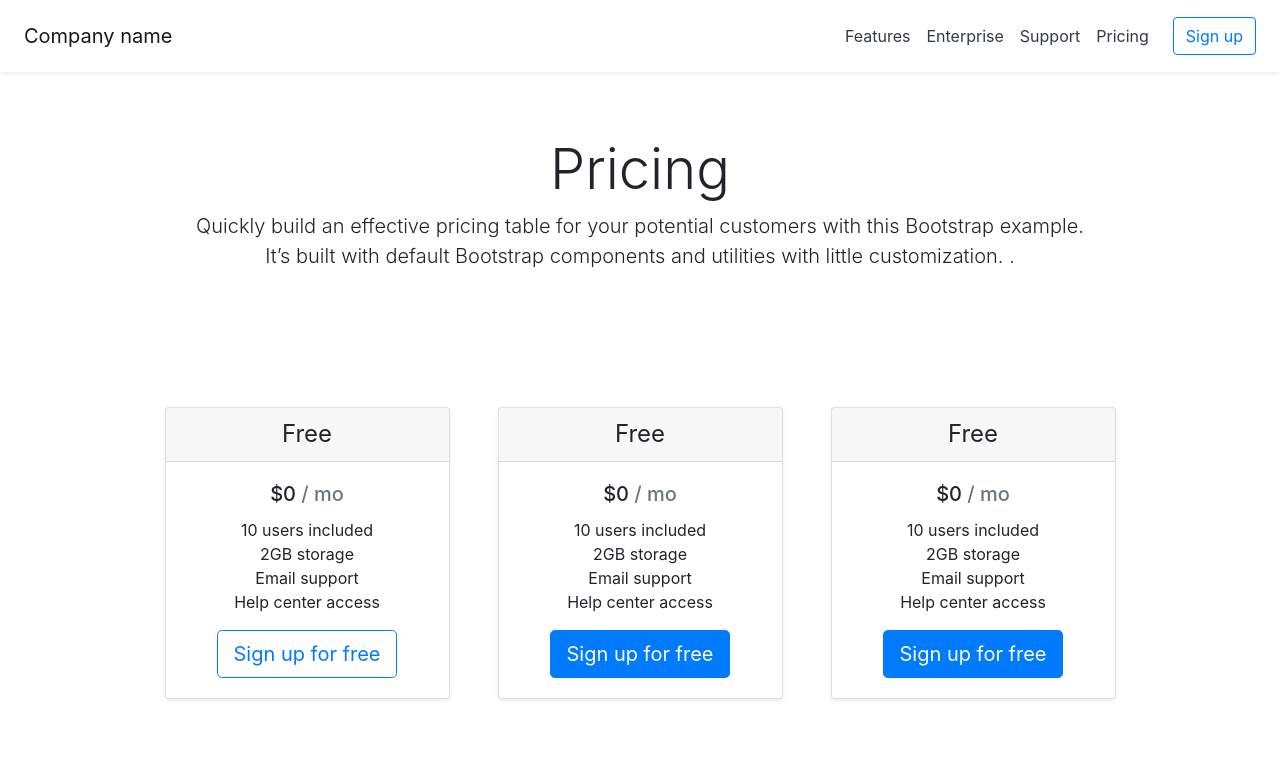
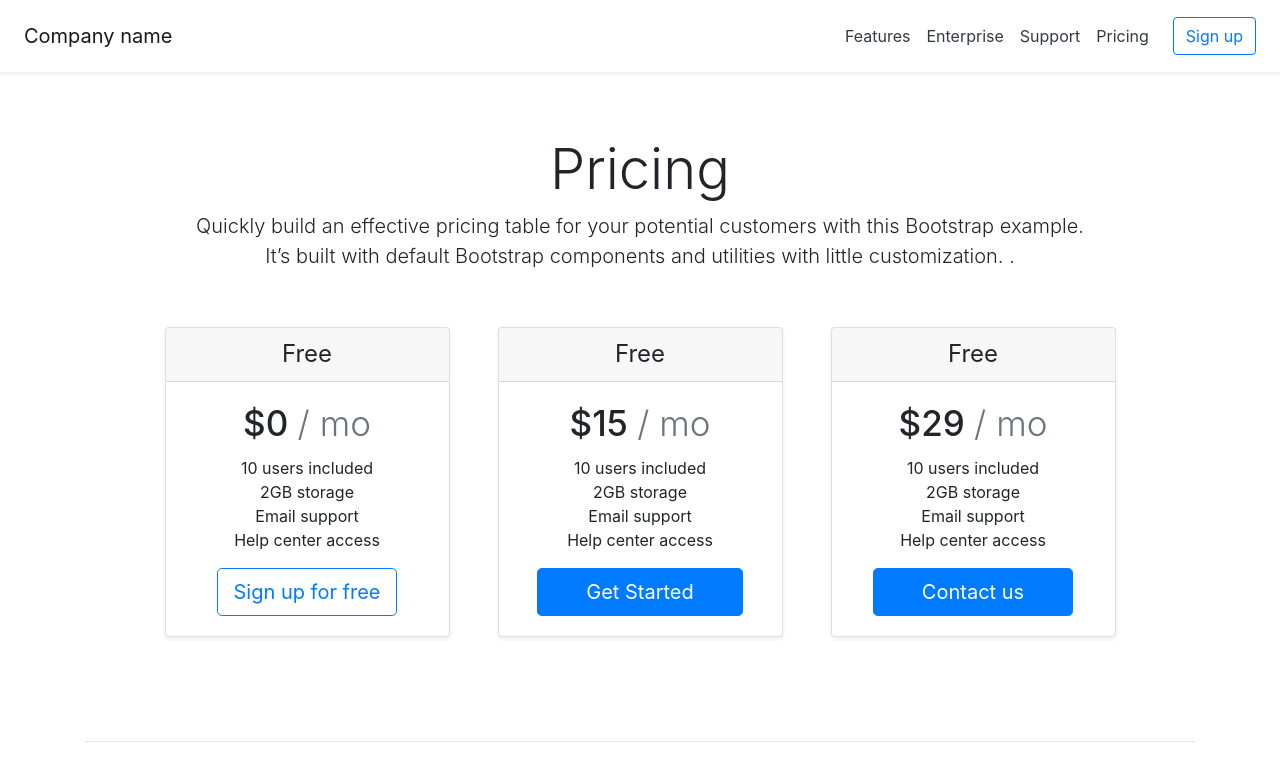
Before and after one commit to belueg/bootstrap-clones, a plain HTML site: page test2/index.html in a window 1280 px wide. Shown: the top 763 px of the page. Drawn offline with nearby package versions, Linux system fonts and the light colour scheme.

Commit message:
minor changes in test2 clone

```diff
--- a/test2/index.html
+++ b/test2/index.html
@@ -11,6 +11,11 @@
       integrity="sha384-TX8t27EcRE3e/ihU7zmQxVncDAy5uIKz4rEkgIXeMed4M0jlfIDPvg6uqKI2xXr2" crossorigin="anonymous">
 
     <title>Hello, world!</title>
+    <style>
+      .pricing-card-title {
+        font-size: 35px;
+      }
+    </style>
   </head>
 
   <body>
@@ -33,16 +38,16 @@
             <a class="nav-link text-dark" href="#">Pricing</a>
           </li>
         </ul>
-<div class=" d-flex justify-content-center alig-items-center">
+        <div class=" d-flex justify-content-center alig-items-center">
 
-  <button class="btn btn-outline-primary my-2 ml-3 my-sm-0" type="submit">Sign up</button>
-</div>
+          <button class="btn btn-outline-primary my-2 ml-3 my-sm-0" type="submit">Sign up</button>
+        </div>
 
       </div>
     </nav>
     <main>
       <!-- HERO -->
-      <div class="jumbotron jumbotron-fluid bg-white ">
+      <div class="jumbotron jumbotron-fluid bg-white pb-0 ">
         <div class="container text-center mx-auto">
           <h1 class="display-4">Pricing</h1>
           <p class="lead mx-5 px-5 text-center">Quickly build an effective pricing table for your potential customers
@@ -57,11 +62,11 @@
         <div class="row justify-content-center ">
           <div class="card shadow-sm m-4  px-0 col-8 col-md-5 col-lg-3 col-md-3">
             <div class="card-header text-center">
-              <h4 class="my-0 font-weight-normal">Free</h4>
+              <h4 class="my-0 font-weight-normal ">Free</h4>
             </div>
             <div class="card-body text-center">
 
-              <h5 class="card-title">$0 <span class="text-muted"> / mo</span></h5>
+              <h5 class="card-title pricing-card-title">$0 <span class="text-muted font-weight-light"> / mo</span></h5>
               <ul class="list-unstyled">
                 <li>10 users included</li>
                 <li> 2GB storage</li>
@@ -78,14 +83,14 @@
             </div>
             <div class="card-body text-center">
 
-              <h5 class="card-title">$0 <span class="text-muted"> / mo</span></h5>
+              <h5 class="card-title pricing-card-title">$15 <span class="text-muted font-weight-light"> / mo</span></h5>
               <ul class="list-unstyled">
                 <li>10 users included</li>
                 <li> 2GB storage</li>
                 <li>Email support</li>
                 <li> Help center access</li>
               </ul>
-              <a href="#" class="btn btn-lg btn-primary">Sign up for free</a>
+              <a href="#" class="btn btn-lg btn-primary px-5">Get Started</a>
 
             </div>
           </div>
@@ -95,14 +100,15 @@
             </div>
             <div class="card-body text-center">
 
-              <h5 class="card-title">$0 <span class="text-muted"> / mo</span></h5>
+              <h5 class="card-title pricing-card-title">$29 <span class="text-muted font-weight-light "> / mo</span>
+              </h5>
               <ul class="list-unstyled">
                 <li>10 users included</li>
                 <li> 2GB storage</li>
                 <li>Email support</li>
                 <li> Help center access</li>
               </ul>
-              <a href="#" class="btn btn-lg btn-primary">Sign up for free</a>
+              <a href="#" class="btn btn-lg btn-primary px-5">Contact us</a>
 
             </div>
           </div>
```
